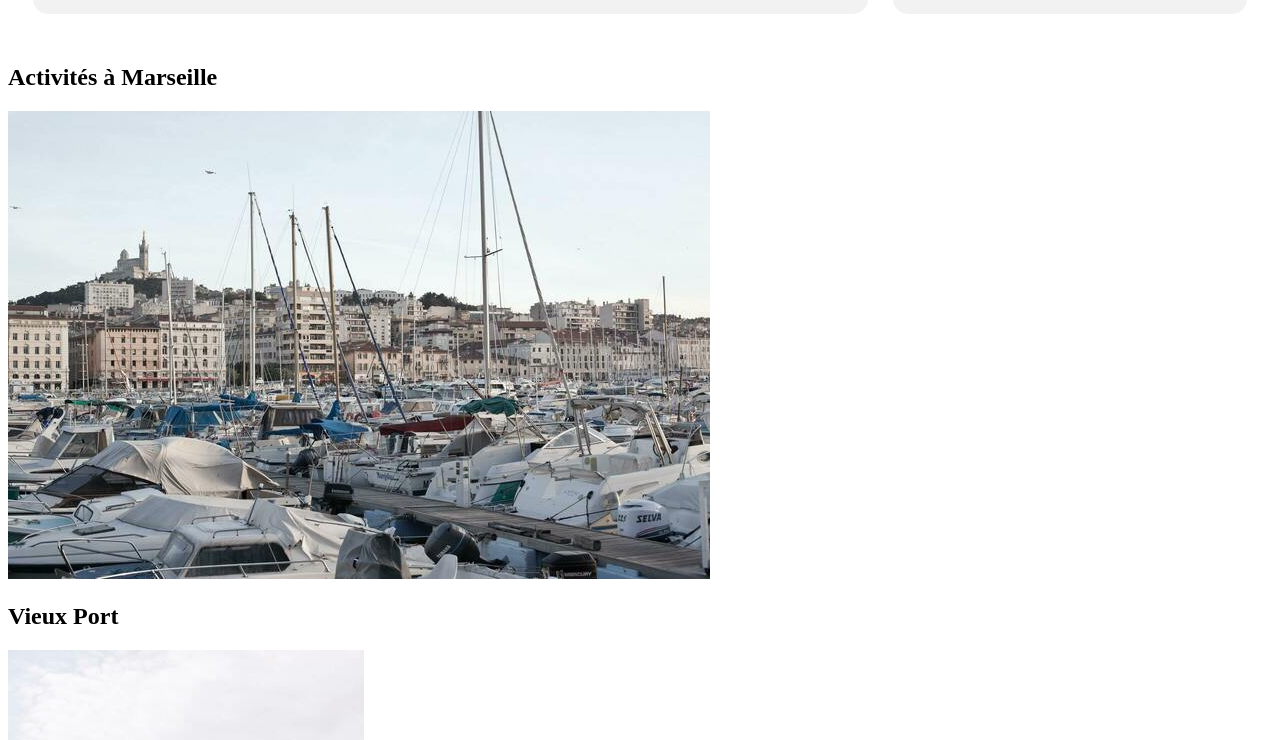
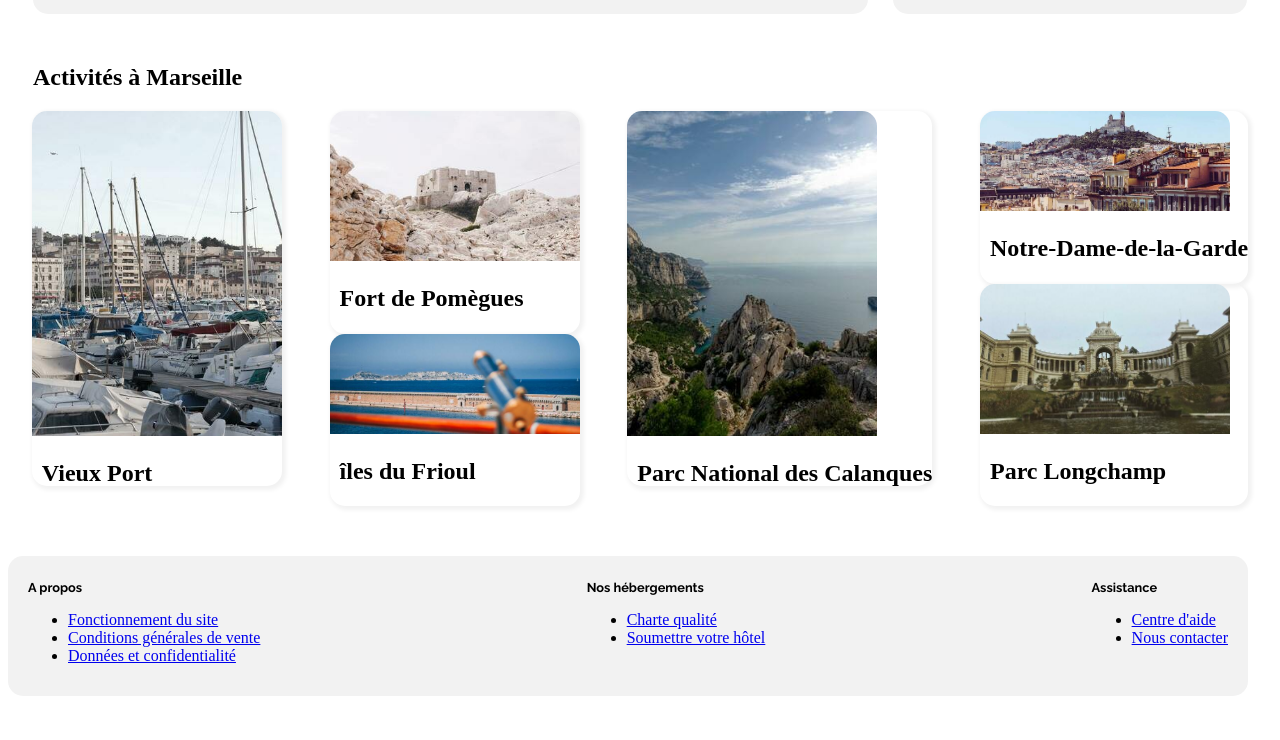
Before and after one commit to ledad33/projet2, a plain HTML site: page index.html in a window 1280 px wide. Shown: the part 920-1660 px from the top of the page. After the commit the page ends 1624 px from the top, so only its background shows below. Drawn offline with Linux system fonts and the light colour scheme.

Commit message:
Add files via upload

```diff
--- a/css/style.css
+++ b/css/style.css
@@ -271,44 +271,103 @@ aside{
 	font-size: 0.7em;
 	color: #0065FC;
 	}
+/* Section 2	 */
+
+.title_activites{
+	margin-left: 25px;
+}
+#activites{
+	display: flex;
+	justify-content: space-around;
+	margin-bottom: 50px;
+}
+#activites h2{
+	margin-left: 10px;
+}
+.activites_solo{
+	height: 375px;
+	box-shadow: 2px 2px 4px 2px #F2F2F2;
+	border-radius: 15px;
+}
+.activites_solo img{
+	height: 325px;
+	width: 250px;
+	object-fit: cover;
+	border-radius: 15px 15px 0px 0px;
+}
+.activites_duo{
+	display: flex;
+	flex-direction: column;
+	justify-content: space-between;
+}
+.normal_img img{
+	height: 150px;
+	width: 250px;
+}
+.child_img img{
+	height: 100px;
+	width: 250px;
+}
+.activites_duo div{
+	box-shadow: 2px 2px 4px 2px #F2F2F2;
+	border-radius: 15px;
+	padding-bottom: 2px;
+}
+.activites_duo img{
+	object-fit: cover;
+	border-radius: 15px 15px 0px 0px;
+}
 
 
 
 /* Footer - pied de page */
 
-#nav footer
+#footerbloc {
 
-nav ul
-{
-    list-style-type: none;
     display: flex;
+	justify-content:space-between;
+	width: 1200px;
+	background-color: #F2F2F2;
+	border-radius: 15px;
+	padding: 15px 20px 15px 20px;
+	margin-right: 25px;
 
 }
 
-nav li
-{
-       margin-right: 15px;
-       align-items:center;
+/* Footer - Titre de menu */
+
+.bloc-footer h1 {
+	font-family: 'Raleway Bold';
+	font-size: 0.8em;
 }
 
-nav a
+/* Footer - Navigation */
+
+.bloc-footer nav ul
+{
+    list-style-type: none;
+	margin-right: 15px;
+    align-items:center;
+	text-decoration: blue;
+}
+
+.bloc-footer nav li
+{
+    list-style-type: none;
+	margin-right: 15px;
+    align-items:center;
+	text-decoration:solid;
+}
+
+.bloc-footer nav a
 {
     font-size: 1.1em;
-    color: #222324;
+    color: #0f7fee;
     padding-bottom: 3px;
     text decoration: none;
 }
 
-nav a:hover
+.bloc-footer nav a:hover
 {
-    color: rgb(166, 255, 0);
+    color: blue;
 }
-
-/* Footer - Titre de menu */
-
-.gras
-{
-    display: flex;
-    font: bold;
-    vertical-align: text-top;
-}
```
